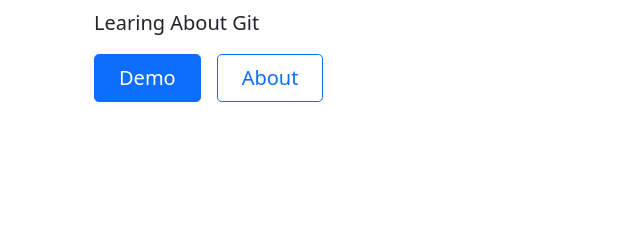
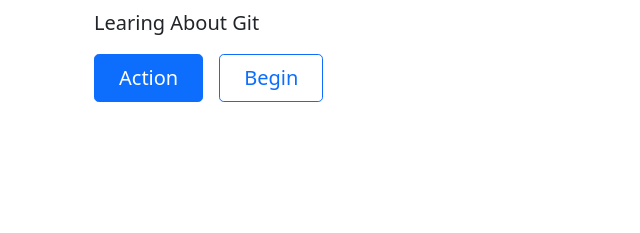
Before and after one commit to Broctholumeu/SecondProject, a plain HTML site: page index.html in a window 1280 px wide. Shown: the part 293-526 px from the top of the page, 0-640 px from the left. Drawn offline with nearby package versions, Linux system fonts and the light colour scheme.

Commit message:
Change Button Labels

```diff
--- a/index.html
+++ b/index.html
@@ -54,8 +54,8 @@
                     <p class="lead">Learing About Git
                     </p>
                     <div class="d-grid gap-2 d-md-flex justify-content-md-start">
-                        <button type="button" class="btn btn-primary btn-lg px-4 me-md-2">Demo</button>
-                        <button type="button" class="btn btn-outline-primary btn-lg px-4">About</button>
+                        <button type="button" class="btn btn-primary btn-lg px-4 me-md-2">Action</button>
+                        <button type="button" class="btn btn-outline-primary btn-lg px-4">Begin</button>
                     </div>
                 </div>
             </div>
```
